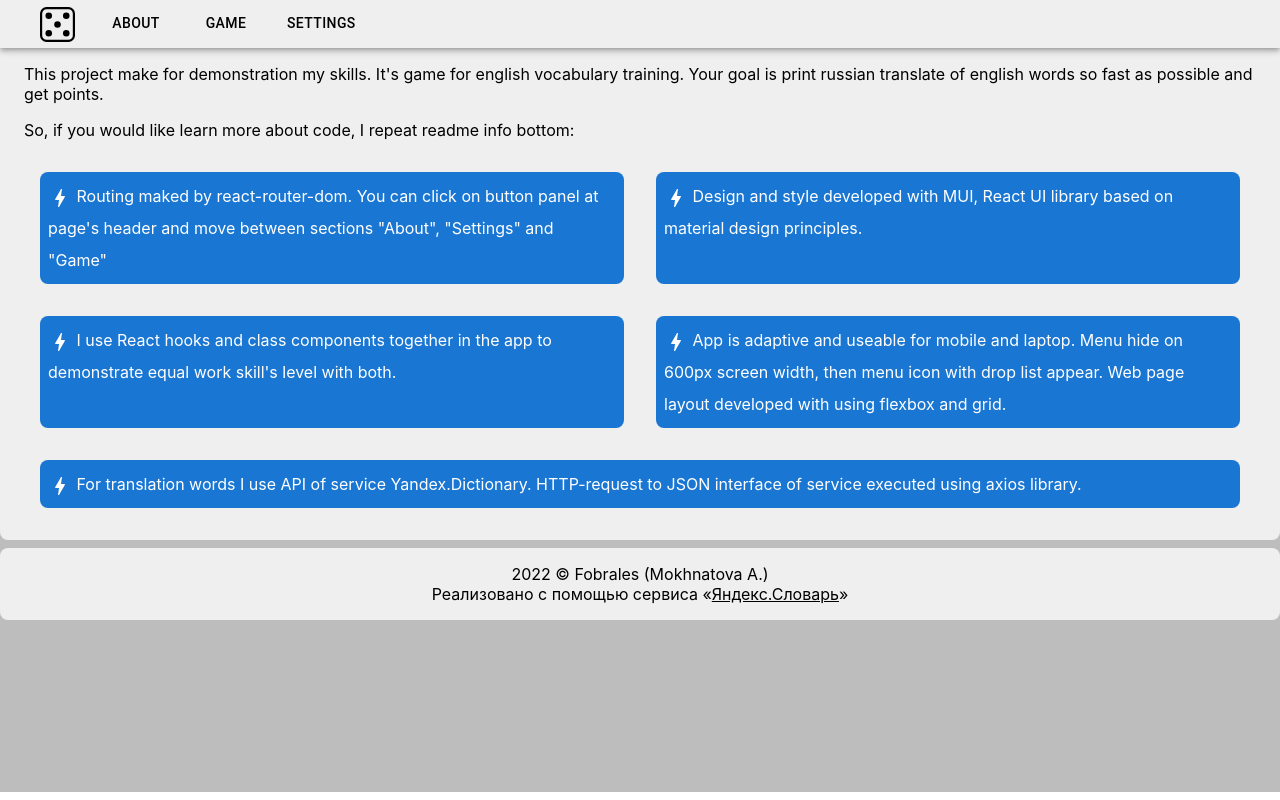
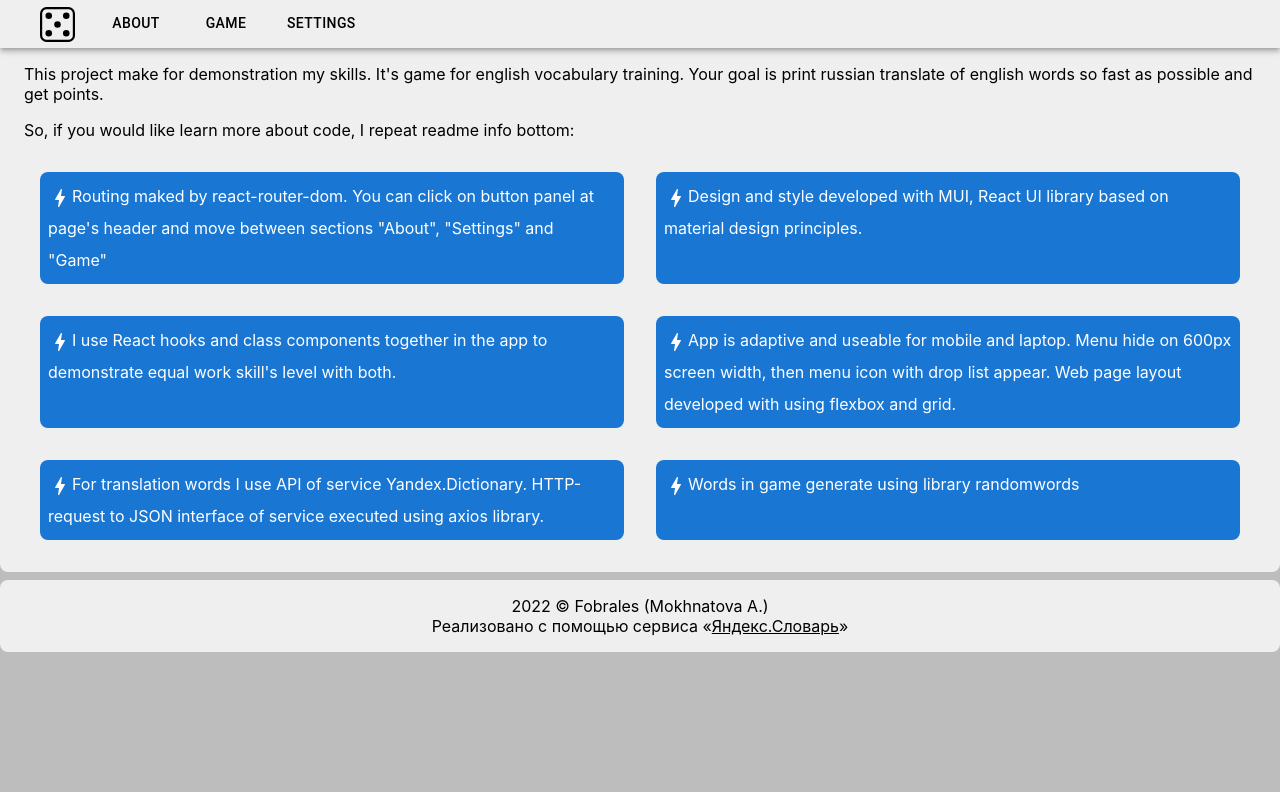
Before and after one commit to Fobrales/english, a React (Create React App) app: page / in a window 1280 px wide. Built offline with nearby package versions, Linux system fonts and the light colour scheme.

Commit message:
Update About.jsx

```diff
--- a/src/About.jsx
+++ b/src/About.jsx
@@ -9,7 +9,8 @@ export default function About() {
       `Design and style developed with MUI, React UI library based on material design principles.`,
       `I use React hooks and class components together in the app to demonstrate equal work skill's level with both.`,
       `App is adaptive and useable for mobile and laptop. Menu hide on 600px screen width, then menu icon with drop list appear. Web page layout developed with using flexbox and grid.`,
-      `For translation words I use API of service Yandex.Dictionary. HTTP-request to JSON interface of service executed using axios library.`
+      `For translation words I use API of service Yandex.Dictionary. HTTP-request to JSON interface of service executed using axios library.`,
+      `Words in game generate using library randomwords`
     ]
 
     return (
@@ -36,7 +37,7 @@ export default function About() {
             borderRadius: 2,
             lineHeight: 2,
              }}>
-               <BoltIcon sx={{verticalAlign: 'middle'}}/> {info}
+               <BoltIcon sx={{verticalAlign: 'middle'}}/><span>{info}</span>
             </Box>)}
       </Box>
     </Box>
```
